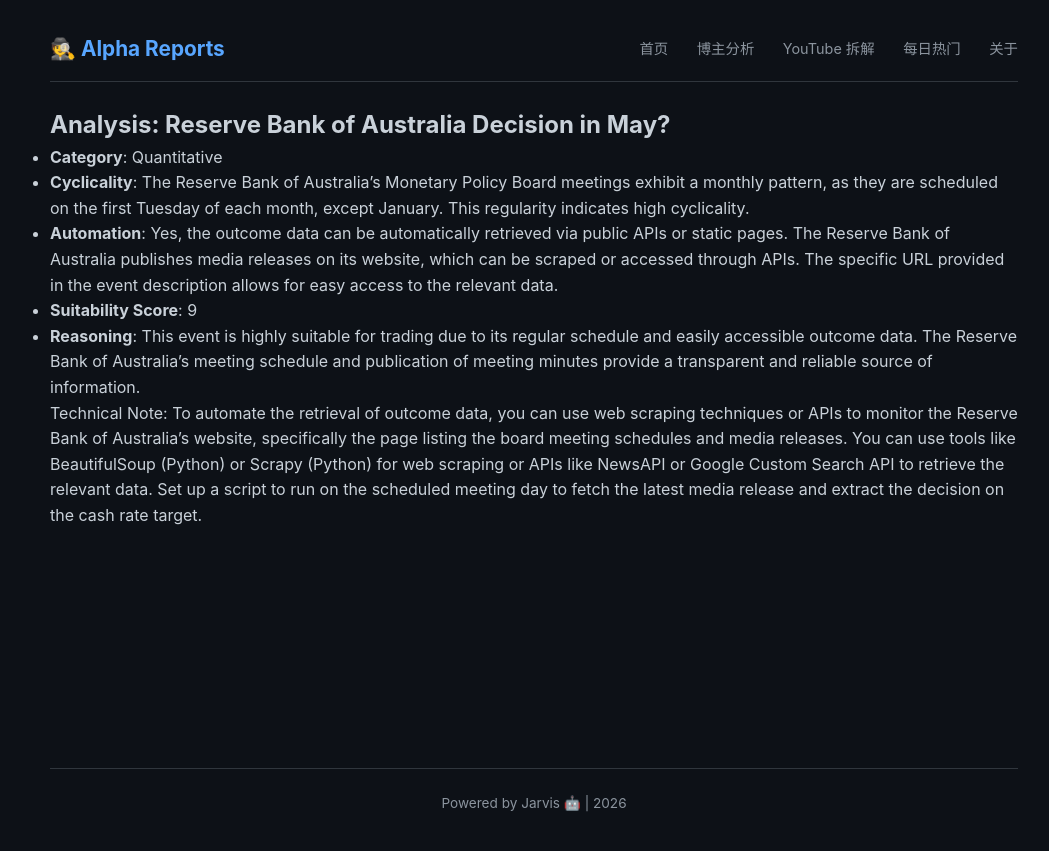
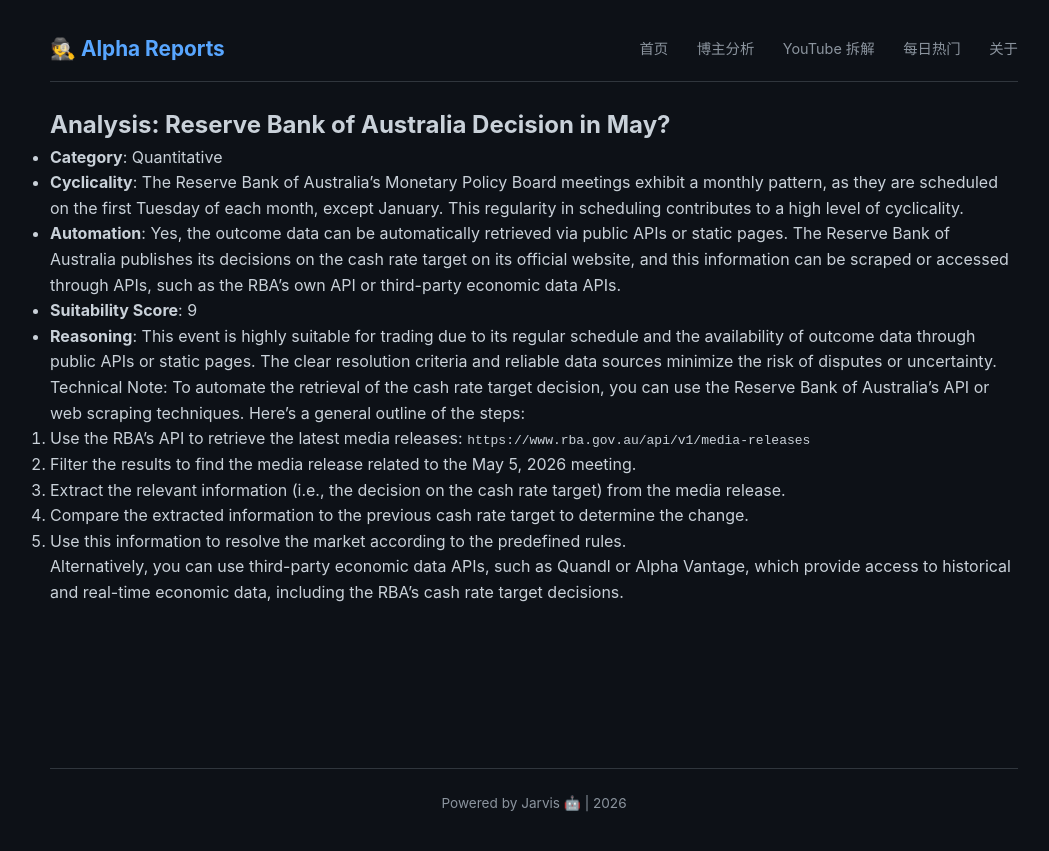
Before and after one commit to amencris073-png/crypto-alpha-reports, a Jekyll site: the page built from polymarket_analysis/quantitative/2026-02-04_reserve_bank_of_australia_decision_in_may.md, in a window 1280 px wide. Shown: the top 851 px of the page, without its empty margins (106-1155 px from the left). Built offline with Jekyll 4.4.1, drawn with Linux system fonts in a browser that asks for light colours; our own code applies the rules of GitHub Pages for plain Markdown files.

Commit message:
Automated analysis for Reserve Bank of Australia Decision in May?

```diff
--- a/polymarket_analysis/quantitative/2026-02-04_reserve_bank_of_australia_decision_in_may.md
+++ b/polymarket_analysis/quantitative/2026-02-04_reserve_bank_of_australia_decision_in_may.md
@@ -1,10 +1,18 @@
 ## Analysis: Reserve Bank of Australia Decision in May?
 
 - **Category**: Quantitative
-- **Cyclicality**: The Reserve Bank of Australia's Monetary Policy Board meetings exhibit a monthly pattern, as they are scheduled on the first Tuesday of each month, except January. This regularity indicates high cyclicality.
-- **Automation**: Yes, the outcome data can be automatically retrieved via public APIs or static pages. The Reserve Bank of Australia publishes media releases on its website, which can be scraped or accessed through APIs. The specific URL provided in the event description allows for easy access to the relevant data.
+- **Cyclicality**: The Reserve Bank of Australia's Monetary Policy Board meetings exhibit a monthly pattern, as they are scheduled on the first Tuesday of each month, except January. This regularity in scheduling contributes to a high level of cyclicality.
+- **Automation**: Yes, the outcome data can be automatically retrieved via public APIs or static pages. The Reserve Bank of Australia publishes its decisions on the cash rate target on its official website, and this information can be scraped or accessed through APIs, such as the RBA's own API or third-party economic data APIs.
 - **Suitability Score**: 9
-- **Reasoning**: This event is highly suitable for trading due to its regular schedule and easily accessible outcome data. The Reserve Bank of Australia's meeting schedule and publication of meeting minutes provide a transparent and reliable source of information.
+- **Reasoning**: This event is highly suitable for trading due to its regular schedule and the availability of outcome data through public APIs or static pages. The clear resolution criteria and reliable data sources minimize the risk of disputes or uncertainty.
 
 Technical Note:
-To automate the retrieval of outcome data, you can use web scraping techniques or APIs to monitor the Reserve Bank of Australia's website, specifically the page listing the board meeting schedules and media releases. You can use tools like BeautifulSoup (Python) or Scrapy (Python) for web scraping or APIs like NewsAPI or Google Custom Search API to retrieve the relevant data. Set up a script to run on the scheduled meeting day to fetch the latest media release and extract the decision on the cash rate target.
+To automate the retrieval of the cash rate target decision, you can use the Reserve Bank of Australia's API or web scraping techniques. Here's a general outline of the steps:
+
+1. Use the RBA's API to retrieve the latest media releases: `https://www.rba.gov.au/api/v1/media-releases`
+2. Filter the results to find the media release related to the May 5, 2026 meeting.
+3. Extract the relevant information (i.e., the decision on the cash rate target) from the media release.
+4. Compare the extracted information to the previous cash rate target to determine the change.
+5. Use this information to resolve the market according to the predefined rules.
+
+Alternatively, you can use third-party economic data APIs, such as Quandl or Alpha Vantage, which provide access to historical and real-time economic data, including the RBA's cash rate target decisions.
```
